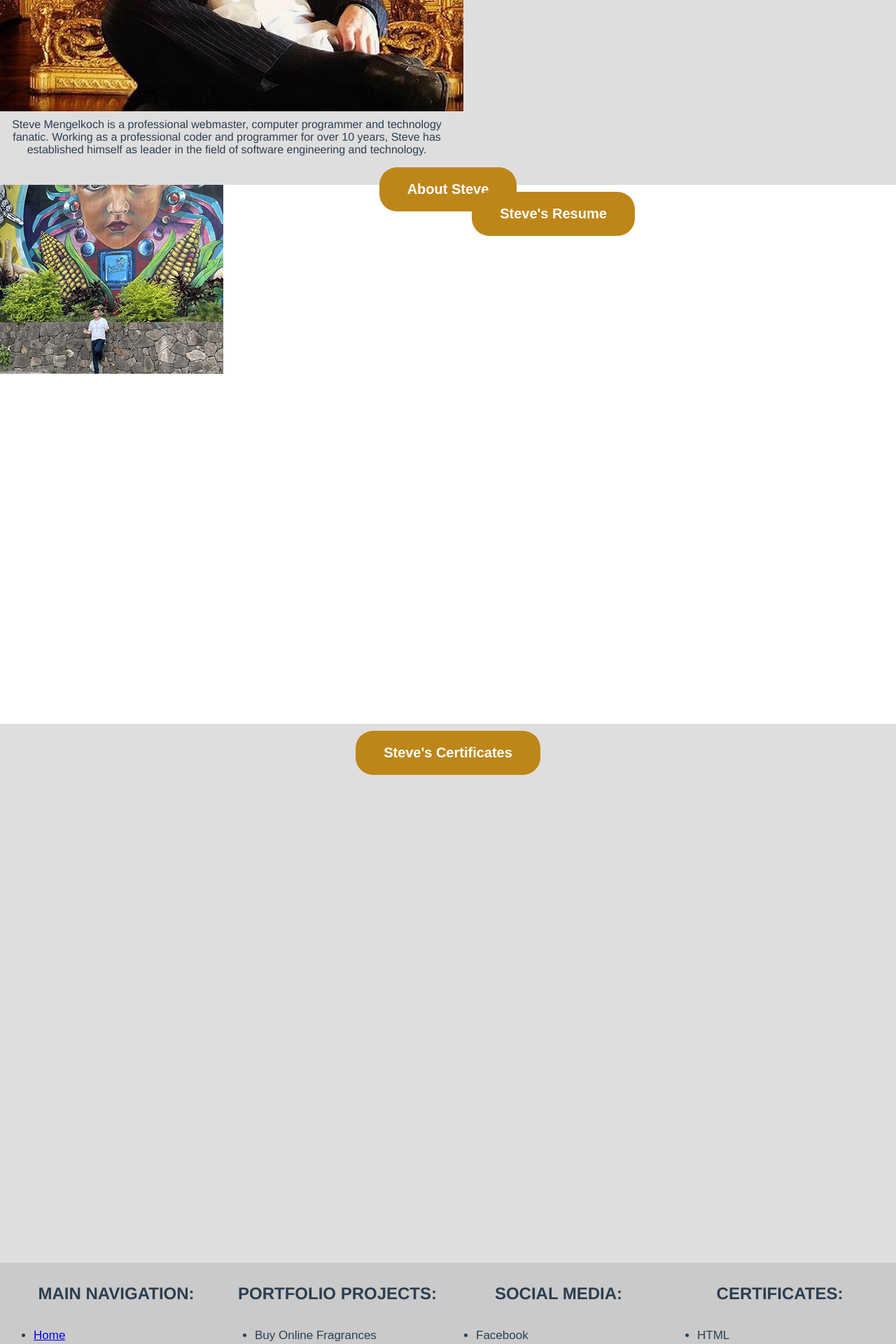
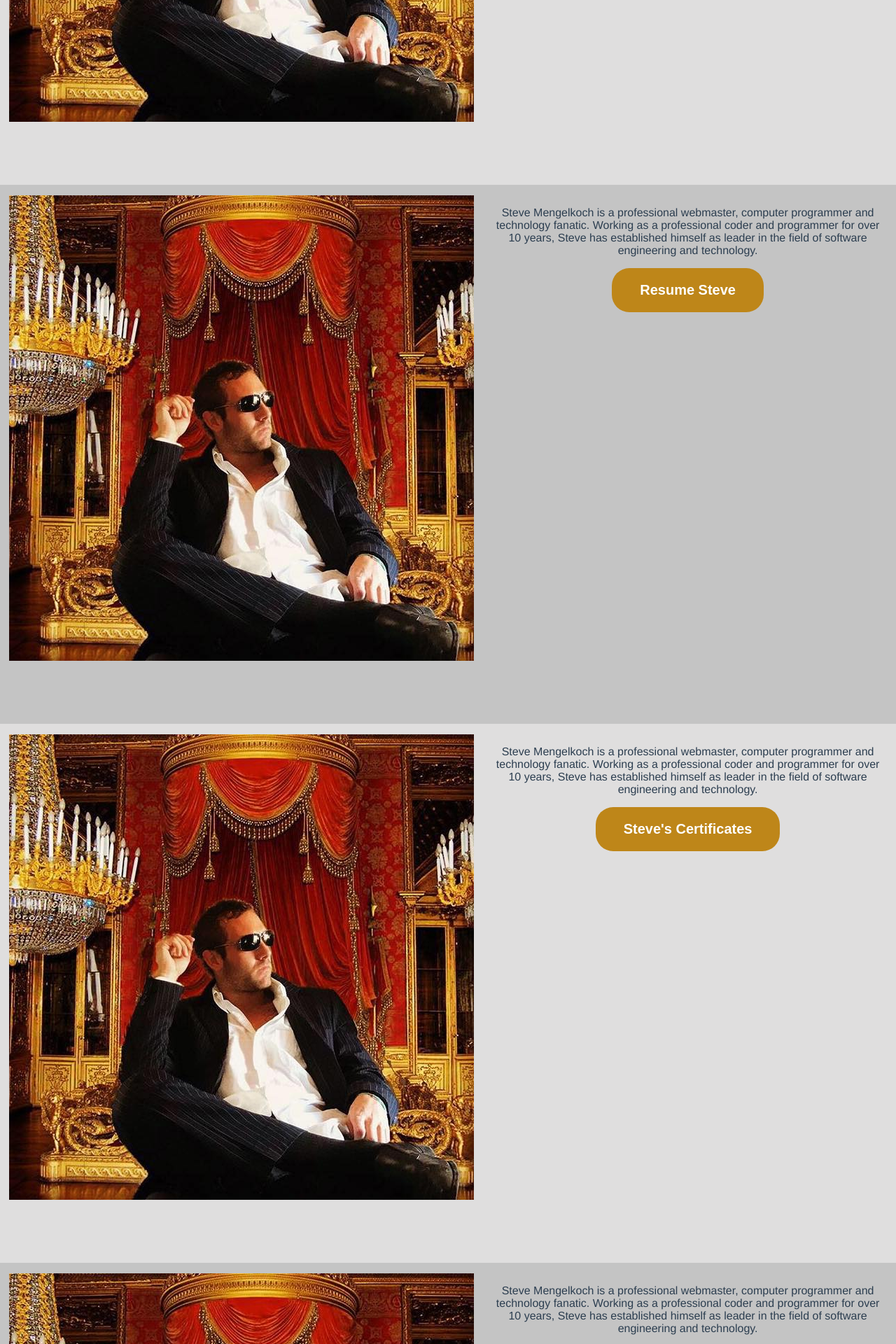
Before and after one commit to finalwebdesign/stevemengelkoch, a Vue app: page / in a window 1280 px wide. Shown: the part 1577-3497 px from the top of the page at 70% size. Built offline with nearby package versions, Linux system fonts and the light colour scheme.

Commit message:
Home.vue Site Sections

```diff
--- a/src/views/Home.vue
+++ b/src/views/Home.vue
@@ -24,7 +24,7 @@
         Steve is always looking to expand his web and marketing knowledge. Steve
         is aggressively seeking new connections in the South Florida area and
         throughout the United States. If you are interested in learning more
-        abouot
+        about.
         <strong
           >professional website design, development, app development, coding or
           SEO</strong
@@ -37,25 +37,111 @@
     </div>
 
     <div class="about-full-width">
+      <div class="about-section">
         <div class="about-image">
           <img src="../assets/steve-mengelkoch.jpg" />
         </div>
         <div class="about-content">
           <p>
-          Steve Mengelkoch is a professional webmaster, computer programmer and
-          technology fanatic. Working as a professional coder and programmer for
-          over 10 years, Steve has established himself as leader in the field of
-          software engineering and technology.
+            Steve Mengelkoch is a professional webmaster, computer programmer
+            and technology fanatic. Working as a professional coder and
+            programmer for over 10 years, Steve has established himself as
+            leader in the field of software engineering and technology.
           </p>
-      </div>
           <div class="about-button">
-        <a href="https://stevemengelkoch.com/about" title="About Steve"
+            <a href="/about" title="About Steve"
               ><button>About Steve</button></a
             >
           </div>
         </div>
+      </div>
+    </div>
 
-    <div class="full-width-2">
+    <div class="resume-full-width">
+      <div class="resume-section">
+        <div class="about-image">
+          <img src="../assets/steve-mengelkoch.jpg" />
+        </div>
+        <div class="resume-content">
+          <p>
+            Steve Mengelkoch is a professional webmaster, computer programmer
+            and technology fanatic. Working as a professional coder and
+            programmer for over 10 years, Steve has established himself as
+            leader in the field of software engineering and technology.
+          </p>
+          <div class="resume-button">
+            <a href="/resume" title="Resume Steve"
+              ><button>Resume Steve</button></a
+            >
+          </div>
+        </div>
+      </div>
+    </div>
+
+    <div class="certificates-full-width">
+      <div class="certificates-section">
+        <div class="certificates-image">
+          <img src="../assets/steve-mengelkoch.jpg" />
+        </div>
+        <div class="certificates-content">
+          <p>
+            Steve Mengelkoch is a professional webmaster, computer programmer
+            and technology fanatic. Working as a professional coder and
+            programmer for over 10 years, Steve has established himself as
+            leader in the field of software engineering and technology.
+          </p>
+          <div class="certificates-button">
+            <a href="/certificates" title="Certificates Steve"
+              ><button>Steve's Certificates</button></a
+            >
+          </div>
+        </div>
+      </div>
+    </div>
+
+    <div class="portfolio-full-width">
+      <div class="portfolio-section">
+        <div class="portfolio-image">
+          <img src="../assets/steve-mengelkoch.jpg" />
+        </div>
+        <div class="certificates-content">
+          <p>
+            Steve Mengelkoch is a professional webmaster, computer programmer
+            and technology fanatic. Working as a professional coder and
+            programmer for over 10 years, Steve has established himself as
+            leader in the field of software engineering and technology.
+          </p>
+          <div class="portfolio-button">
+            <a href="/portfolio" title="Portfolio Steve"
+              ><button>Steve's Portfolio</button></a
+            >
+          </div>
+        </div>
+      </div>
+    </div>
+
+    <div class="contact-full-width">
+      <div class="contact-section">
+        <div class="contact-image">
+          <img src="../assets/steve-mengelkoch.jpg" />
+        </div>
+        <div class="contact-content">
+          <p>
+            Steve Mengelkoch is a professional webmaster, computer programmer
+            and technology fanatic. Working as a professional coder and
+            programmer for over 10 years, Steve has established himself as
+            leader in the field of software engineering and technology.
+          </p>
+          <div class="contact-button">
+            <a href="/contact" title="Contact Steve"
+              ><button>Contact Steve</button></a
+            >
+          </div>
+        </div>
+      </div>
+    </div>
+
+    <!-- <div class="full-width-2">
       <div class="resume-styles">
         <div class="resume-image"></div>
         <img src="../assets/gallery/el-salvador.jpg" />
@@ -69,12 +155,12 @@
     <div class="full-width-3">
       <div class="certificates-button">
         <a
-          href="https://stevemengelkoch.com/certificates"
+          href="/certificates"
           title="Steve's Certificates"
           ><button>Steve's Certificates</button></a
         >
       </div>
-    </div>
+    </div> -->
     <Footer />
     <Copyright />
   </div>
@@ -118,17 +204,75 @@ button {
 .about-full-width {
   width: 100%;
   height: 750px;
-  float: left;
   margin-left: -10px;
   padding: 10px;
   background-color: #dfdede;
 }
 .about-image {
-  width: 50%;
+  width: 45%;
+  float: left;
+  padding: 15px;
 }
 .about-content {
-  width: 50%;
+  width: 45%;
+  float: right;
+  padding: 5px;
 }
+
+.resume-full-width {
+  width: 100%;
+  height: 750px;
+  margin-left: -10px;
+  padding: 10px;
+  background-color: #c4c4c4;
+}
+.resume-image {
+  width: 45%;
+  float: right;
+  padding: 15px;
+}
+.resume-content {
+  width: 45%;
+  float: right;
+  padding: 5px;
+}
+
+.certificates-full-width {
+  width: 100%;
+  height: 750px;
+  margin-left: -10px;
+  padding: 10px;
+  background-color: #dfdede;
+}
+.certificates-image {
+  width: 45%;
+  float: left;
+  padding: 15px;
+}
+.certificates-content {
+  width: 45%;
+  float: right;
+  padding: 5px;
+}
+
+.portfolio-full-width {
+  width: 100%;
+  height: 750px;
+  margin-left: -10px;
+  padding: 10px;
+  background-color: #c4c4c4;
+}
+.portfolio-image {
+  width: 45%;
+  float: left;
+  padding: 15px;
+}
+.portfolio-content {
+  width: 45%;
+  float: right;
+  padding: 5px;
+}
+
 .full-width-2 {
   width: 100%;
   height: 750px;
```
Lines whose indentation alone changed are shown as unchanged.
